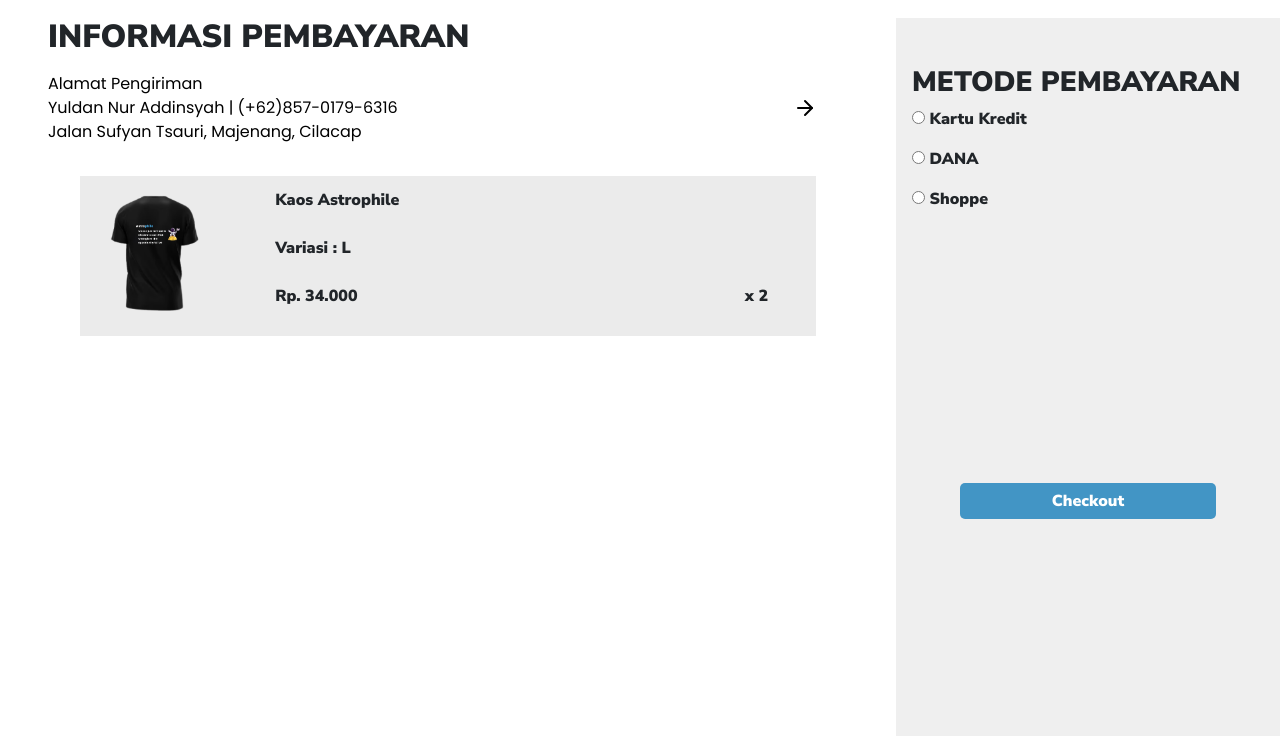
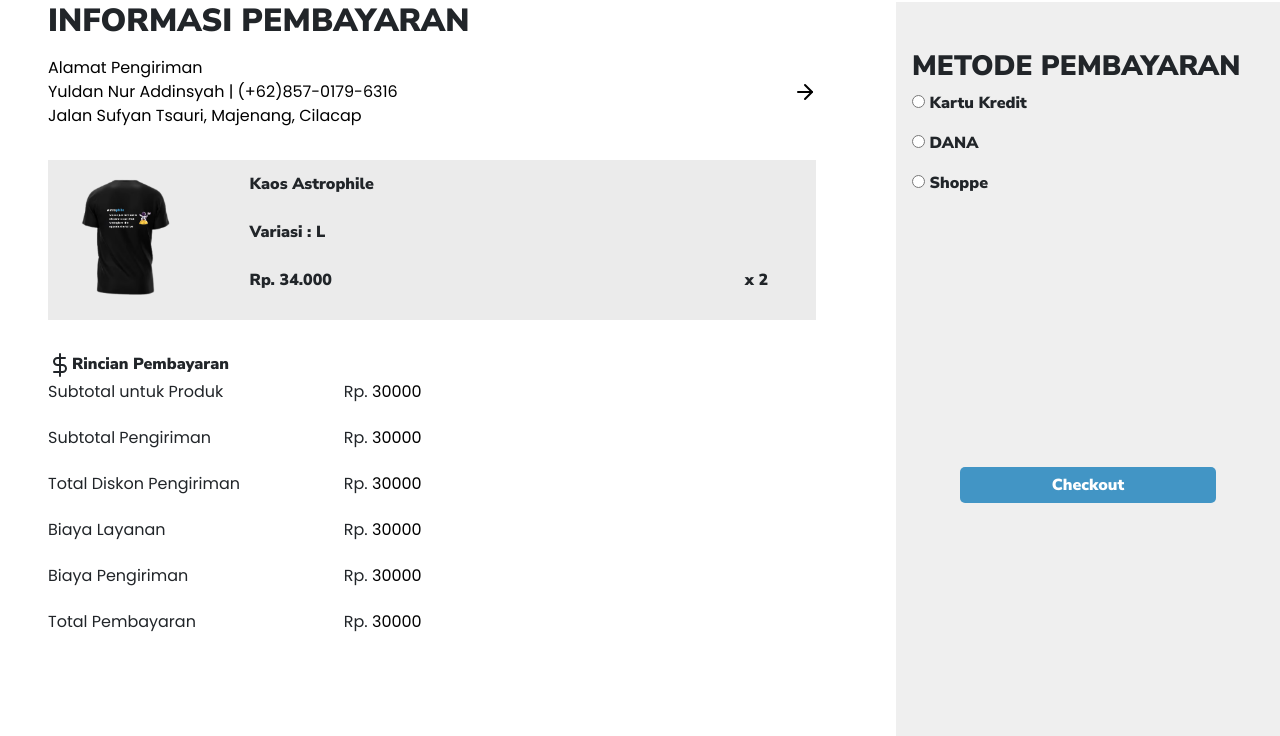
Before and after one commit to yuldan14/astrophile, a PHP site: page /checkout.php in a window 1280 px wide. Shown: the part 64-800 px from the top of the page. Run offline with PHP 8.4, Linux system fonts and the light colour scheme.

Commit message:
menambahkan rincian pembayaran

```diff
--- a/checkout.php
+++ b/checkout.php
@@ -116,6 +116,28 @@
                     </div>
                 </li>
             </ul>
+            <div class="rincian-pembayaran">
+                <i data-feather="dollar-sign"></i>Rincian Pembayaran
+                <div class="rincian">
+                    <!-- kiri -->
+                    <div class="kiri">
+                        <p id="text">Subtotal untuk Produk</p>
+                        <p id="text">Subtotal Pengiriman</p>
+                        <p id="text">Total Diskon Pengiriman</p>
+                        <p id="text">Biaya Layanan</p>
+                        <p id="text">Biaya Pengiriman</p>
+                        <p id="text">Total Pembayaran</p>
+                    </div>
+                    <div class="kanan">
+                        <p id="text">Rp. <input type="text" value="30000" readonly> </p>
+                        <p id="text">Rp. <input type="text" value="30000" readonly> </p>
+                        <p id="text">Rp. <input type="text" value="30000" readonly> </p>
+                        <p id="text">Rp. <input type="text" value="30000" readonly> </p>
+                        <p id="text">Rp. <input type="text" value="30000" readonly> </p>
+                        <p id="text">Rp. <input type="text" value="30000" readonly> </p>
+                    </div>
+                </div>
+            </div>
         </div>
         <!-- kanan -->
         <div class="cart-right">
@@ -139,54 +161,6 @@
 
 
     <script>
-        function updateTotal() {
-            var total = 0;
-            var totalItem = 0;
-            var rows = document.querySelectorAll('.cart-table tr:not(:first-child)');
-
-            rows.forEach(function(row) {
-                var checkbox = row.querySelector('.cart-checkbox');
-                var input = row.querySelector('#input');
-                var harga = row.querySelector('#total-harga');
-
-                if (checkbox.checked) {
-                    total += parseInt(input.value) * parseInt(harga.value);
-                    totalItem += parseInt(input.value);
-                }
-            });
-
-            document.getElementById('total').value = total;
-            document.getElementById('total-item').value = totalItem;
-        }
-
-        const minusButtons = document.querySelectorAll('#minus');
-        const plusButtons = document.querySelectorAll('#plus');
-        const inputs = document.querySelectorAll('#input');
-
-        minusButtons.forEach(function(button) {
-            button.addEventListener('click', function() {
-                var input = this.parentNode.querySelector('input[type=number]');
-                var value = parseInt(input.value);
-                if (value > 0) {
-                    input.value = value - 1;
-                    updateTotal();
-                }
-            });
-        });
-
-        plusButtons.forEach(function(button) {
-            button.addEventListener('click', function() {
-                var input = this.parentNode.querySelector('input[type=number]');
-                var value = parseInt(input.value);
-                input.value = value + 1;
-                updateTotal();
-            });
-        });
-
-        document.querySelectorAll('.cart-checkbox').forEach(function(checkbox) {
-            checkbox.addEventListener('change', updateTotal);
-        });
-
 
     </script>
 
--- a/style.css
+++ b/style.css
@@ -482,7 +482,6 @@ form .password i#togglePassword {
   display: flex;
   justify-content: space-between;
   font-family: NunitoSans;
-  margin: 1rem 0;
   padding-left: 3rem;
 }
 
@@ -677,6 +701,7 @@ footer #foot h3 {
 }
 .checkout-page ul {
   list-style-type: none;
+  padding-left: 0;
 }
 .checkout-page .info-pembelian {
   margin-top: 2rem;
@@ -702,4 +727,21 @@ footer #foot h3 {
   line-height: 3rem;
   padding: 0 3rem;
 }
+
+/* RIncian Pembayaran */
+.rincian-pembayaran{
+  margin-top: 2rem;
+}
+.rincian-pembayaran .rincian{
+  display: flex;
+  justify-content: space-between;
+  width: 50vw;
+}
+.rincian-pembayaran .rincian p#text{
+  line-height: 30px;
+}
+.rincian-pembayaran .rincian input{
+  border: none;
+  cursor: default;
+}
 /* Responsif */
```
Also changed, not shown: other parts of style.css (+25 -0 lines), cart.php (+13 -4 lines).
